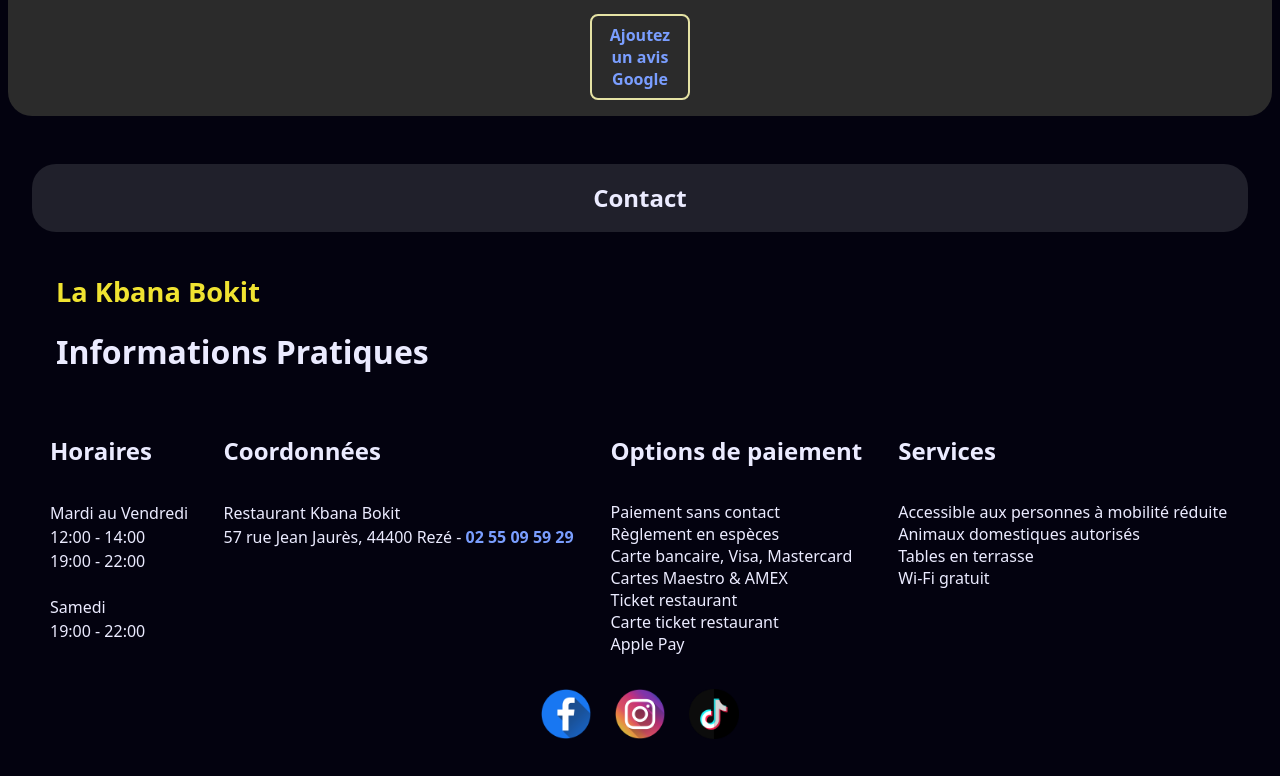
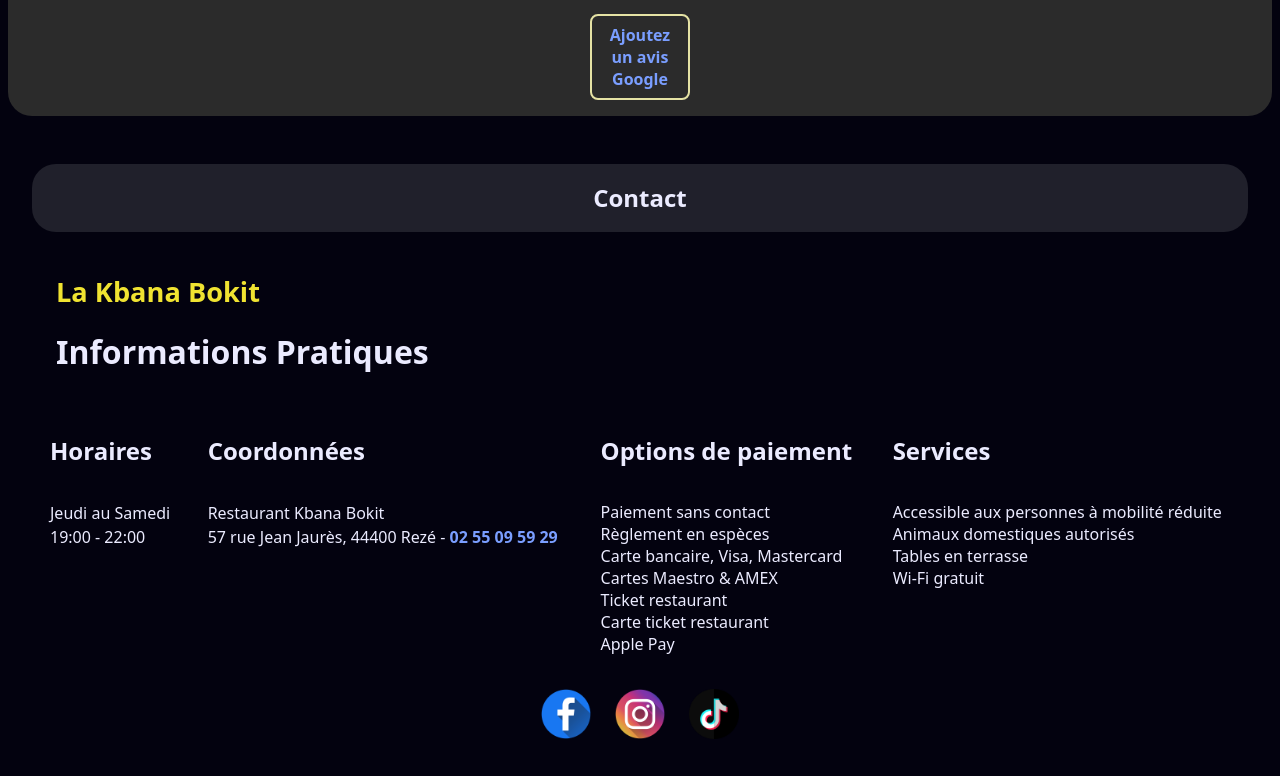
Before and after one commit to MrLootman/Kbana, a Next.js app: page / in a window 1280 px wide. Shown: the part 4020-4796 px from the top of the page. Built offline with nearby package versions, Linux system fonts and the light colour scheme.

Commit message:
Revert "⏰ hours changed"
This reverts commit 742ab78aaf7225ec38336298fafccd4155d28994.

```diff
--- a/app/page.tsx
+++ b/app/page.tsx
@@ -225,11 +225,7 @@ export default function Home() {
           <tbody>
             <tr>
               <td>
-                <p>Mardi au Vendredi</p>
-                <p>12:00 - 14:00</p>
-                <p>19:00 - 22:00</p>
-                <br />
-                <p>Samedi</p>
+                <p>Jeudi au Samedi</p>
                 <p>19:00 - 22:00</p>
               </td>
 
```
